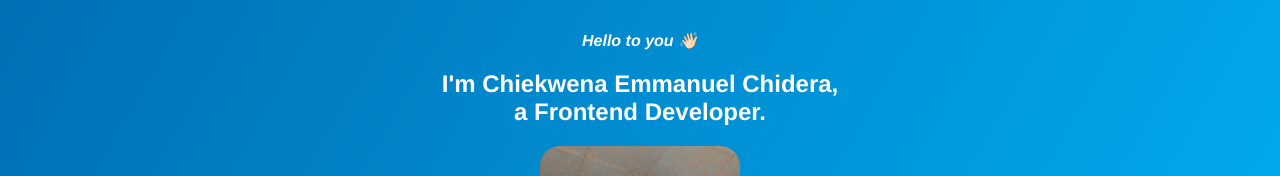
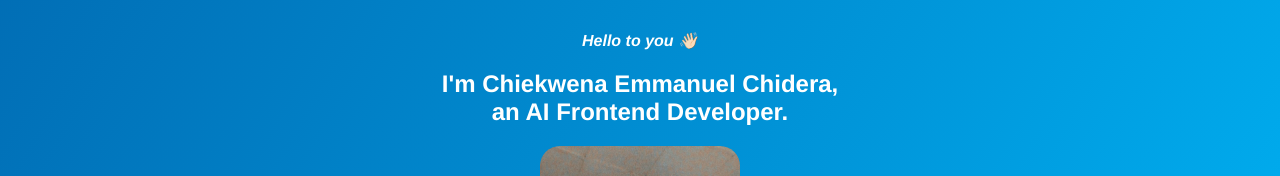
Before and after one commit to Softdera/Profolio, a Vue app: page / in a window 1280 px wide. Shown: the part 163-339 px from the top of the page. Built offline with nearby package versions, Linux system fonts and the light colour scheme.

Commit message:
Update Home.vue

```diff
--- a/src/components/Home.vue
+++ b/src/components/Home.vue
@@ -3,7 +3,7 @@
     <section>
         <p><strong><em>Hello to you 👋🏻</em></strong></p>
       <h1> I'm Chiekwena Emmanuel Chidera, <br>
-         a Frontend Developer.</h1>
+         an AI Frontend Developer.</h1>
          <img src="@/assets/soft.jpg" alt="User" class="userImg">
          <p><strong><em>Welcome to my Page</em></strong></p>
 
```
